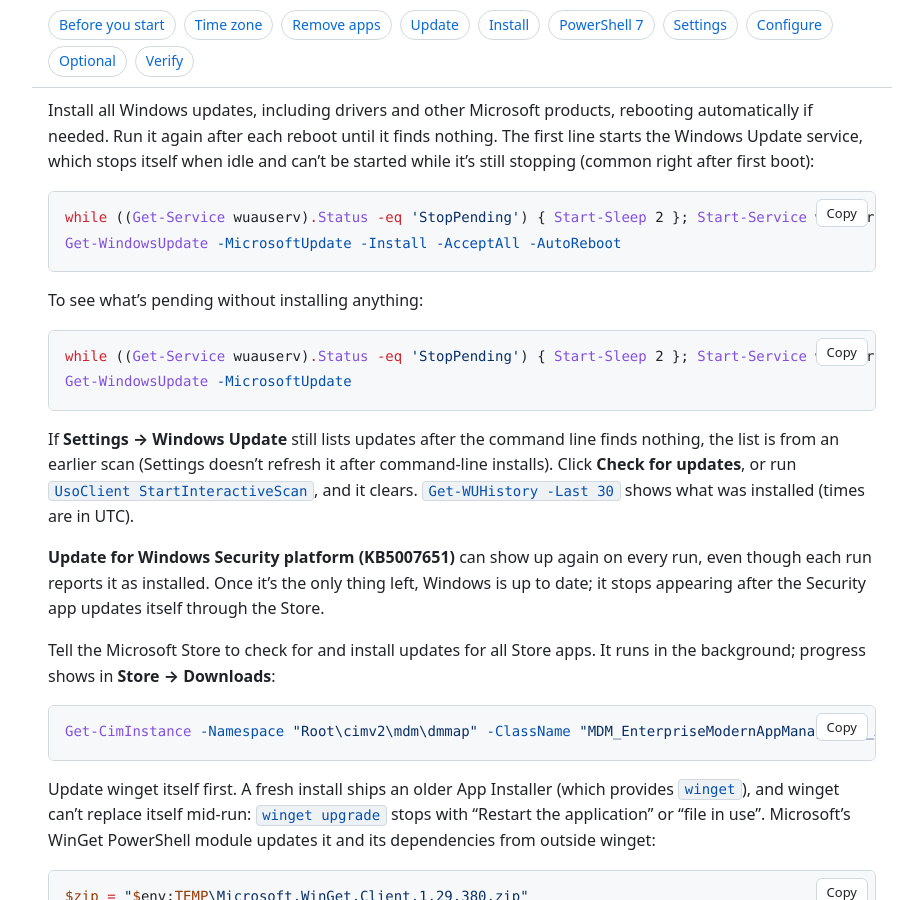
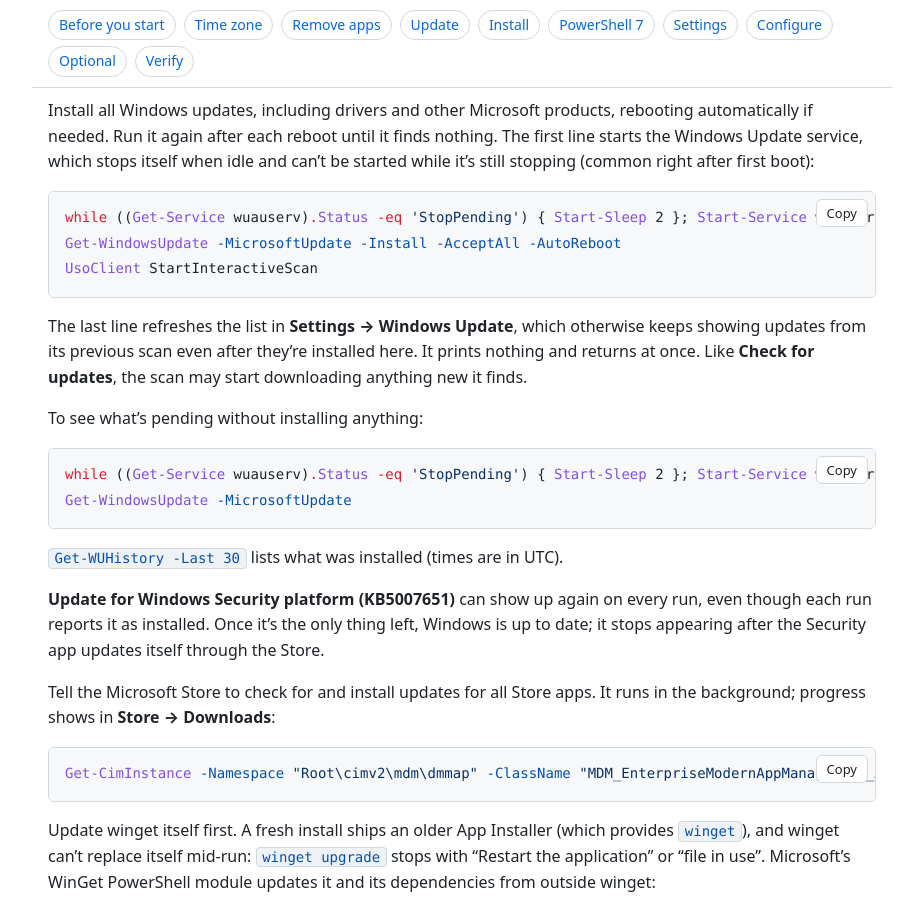
Before and after one commit to leewiscovitch/wiscovitch-install, a Jekyll site: the page built from windows.md, in a window 1280 px wide and 900 px high, scrolled down 3800 px. Shown: the whole window, without its empty margins (178-1101 px from the left). Built offline with Jekyll 4.4.1, drawn with Linux system fonts in a browser that asks for light colours.

Commit message:
Windows: refresh Settings' update list after installing (UsoClient StartInteractiveScan)
Co-Authored-By: Claude Opus 5.5 <noreply@anthropic.com>

````diff
--- a/windows.md
+++ b/windows.md
@@ -86,7 +86,10 @@ Install all Windows updates, including drivers and other Microsoft products, reb
 ```powershell
 while ((Get-Service wuauserv).Status -eq 'StopPending') { Start-Sleep 2 }; Start-Service wuauserv
 Get-WindowsUpdate -MicrosoftUpdate -Install -AcceptAll -AutoReboot
+UsoClient StartInteractiveScan
 ```
+
+The last line refreshes the list in **Settings → Windows Update**, which otherwise keeps showing updates from its previous scan even after they're installed here. It prints nothing and returns at once. Like **Check for updates**, the scan may start downloading anything new it finds.
 
 To see what's pending without installing anything:
 
@@ -95,7 +98,7 @@ while ((Get-Service wuauserv).Status -eq 'StopPending') { Start-Sleep 2 }; Start
 Get-WindowsUpdate -MicrosoftUpdate
 ```
 
-If **Settings → Windows Update** still lists updates after the command line finds nothing, the list is from an earlier scan (Settings doesn't refresh it after command-line installs). Click **Check for updates**, or run `UsoClient StartInteractiveScan`, and it clears. `Get-WUHistory -Last 30` shows what was installed (times are in UTC).
+`Get-WUHistory -Last 30` lists what was installed (times are in UTC).
 
 **Update for Windows Security platform (KB5007651)** can show up again on every run, even though each run reports it as installed. Once it's the only thing left, Windows is up to date; it stops appearing after the Security app updates itself through the Store.
 
````
